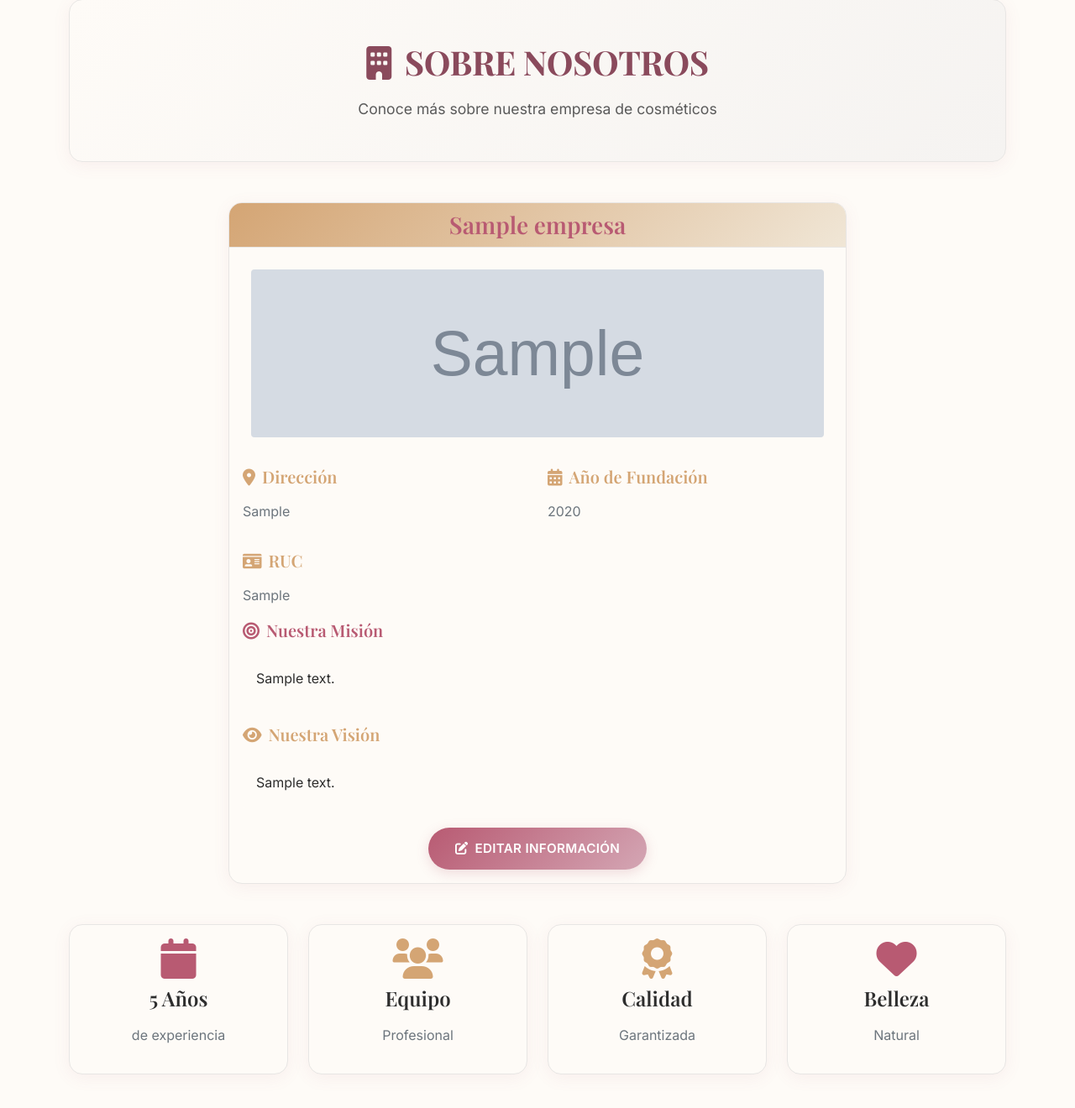
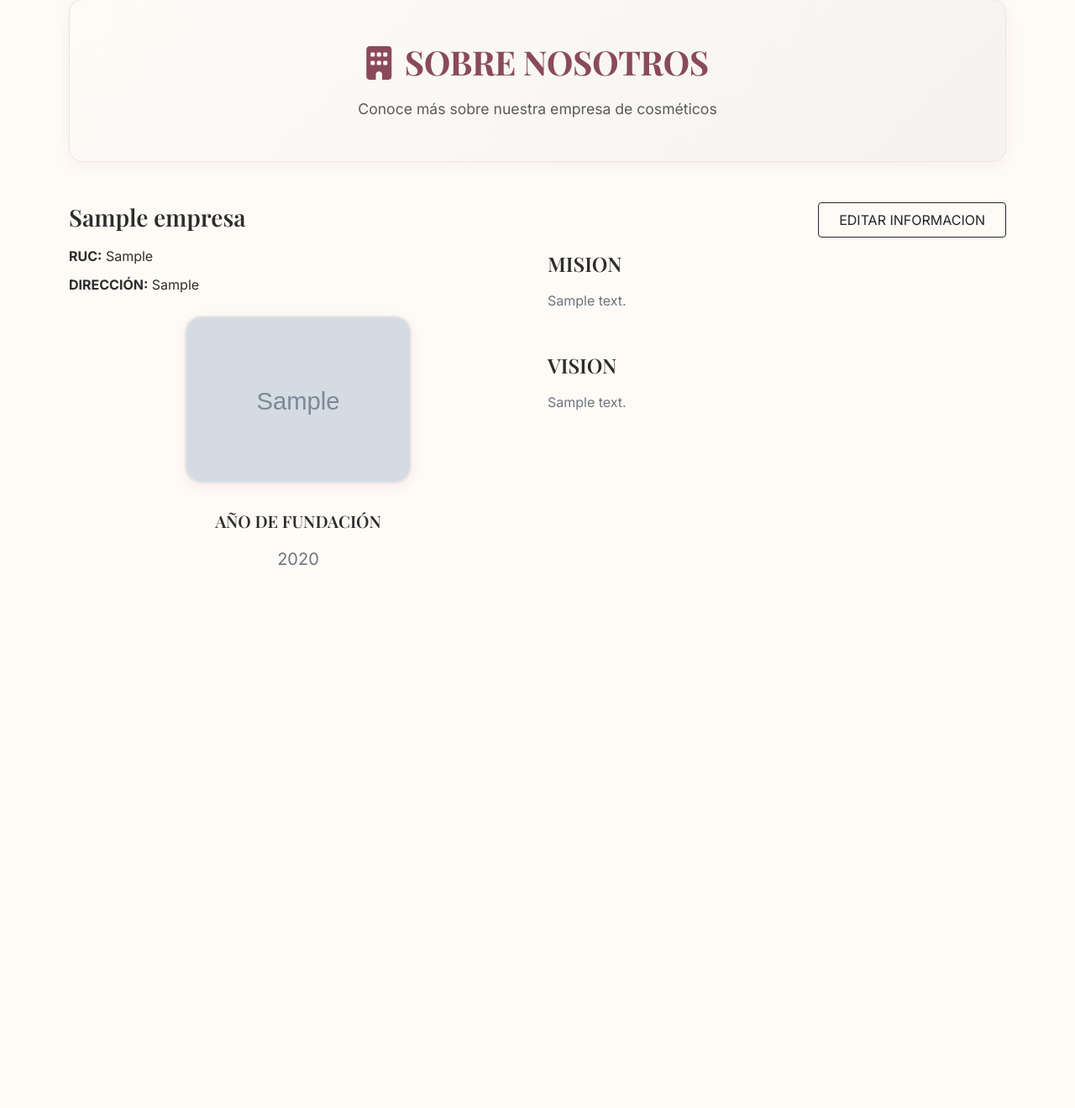
Before and after one commit to anntnzrb/sist-cosm, a Django app: page /nosotros/ in a window 1280 px wide. Shown: the part 190-1510 px from the top of the page at 84% size. After the commit the page ends 864 px from the top, so only its background shows below. Run offline with Django 5.2, Linux system fonts and the light colour scheme; tables that the repository leaves empty hold one stand-in row (values such as "Sample post"); grey boxes marked "Sample" are stand-in pictures; some libraries are stand-ins or nearby versions.

Commit message:
feat: redesign nosotros page layout and improve company image display
- Restructure nosotros detail page to match wireframe specification
- Implement two-column layout: company info/image vs mission/vision
- Add flexible company image container that adapts to any image format
- Update company data with professional content for cosmetics business
- Remove statistics cards and simplify page structure

```diff
--- a/static/css/cosmetics-theme.css
+++ b/static/css/cosmetics-theme.css
@@ -472,3 +472,27 @@ h1, h2, h3, h4, h5, h6 {
     color: var(--cosmetics-text-secondary);
     font-weight: 500;
 }
+
+/* Company Image Styles */
+.empresa-image-container {
+    display: inline-block;
+    max-width: 300px;
+    max-height: 200px;
+    margin: 0 auto;
+    position: relative;
+    overflow: hidden;
+    border-radius: 20px;
+    border: 2px solid var(--cosmetics-light-gray);
+    background-color: var(--cosmetics-cream);
+    box-shadow: 0 4px 15px rgba(180, 90, 114, 0.1);
+}
+
+.empresa-image {
+    width: 100%;
+    height: auto;
+    max-width: 300px;
+    max-height: 200px;
+    object-fit: contain;
+    object-position: center;
+    display: block;
+}
--- a/templates/base.html
+++ b/templates/base.html
@@ -16,7 +16,7 @@
     <!-- FontAwesome Icons -->
     <link rel="stylesheet" href="https://cdnjs.cloudflare.com/ajax/libs/font-awesome/6.0.0/css/all.min.css">
     <!-- Custom CSS -->
-    <link href="{% static 'css/cosmetics-theme.css' %}?v=11" rel="stylesheet">
+    <link href="{% static 'css/cosmetics-theme.css' %}?v=14" rel="stylesheet">
 
     {% block extra_css %}{% endblock %}
 </head>
--- a/templates/empresa/detail.html
+++ b/templates/empresa/detail.html
@@ -10,106 +10,54 @@
 </div>
 
 <div class="row">
-    <div class="col-md-8 mx-auto">
-        <div class="card card-cosmetic">
-            <div class="card-header text-center">
-                <h3 class="mb-0 text-cosmetics-pink">{{ empresa.nombre }}</h3>
+    <!-- Left Column: Company Info, Image, and Founding Year -->
+    <div class="col-md-6">
+        <!-- Company Basic Info -->
+        <div class="mb-4">
+            <h3 class="text-cosmetics-charcoal mb-3">{{ empresa.nombre }}</h3>
+            <div class="mb-2">
+                <strong>RUC:</strong> {{ empresa.ruc }}
+            </div>
+            <div class="mb-3">
+                <strong>DIRECCIÓN:</strong> {{ empresa.direccion }}
+            </div>
         </div>
 
-            <div class="card-body">
+        <!-- Company Image -->
         {% if empresa.imagen %}
             <div class="text-center mb-4">
-                        <img src="{{ empresa.imagen.url }}" alt="{{ empresa.nombre }}" class="img-fluid rounded" style="max-height: 300px;">
+                <div class="empresa-image-container">
+                    <img src="{{ empresa.imagen.url }}" alt="{{ empresa.nombre }}" class="empresa-image">
+                </div>
             </div>
         {% endif %}
 
-                <div class="row">
-                    <div class="col-md-6 mb-3">
-                        <h5 class="text-cosmetics-gold">
-                            <i class="fas fa-map-marker-alt me-2"></i>Dirección
-                        </h5>
-                        <p class="text-muted">{{ empresa.direccion }}</p>
-                    </div>
-
-                    <div class="col-md-6 mb-3">
-                        <h5 class="text-cosmetics-gold">
-                            <i class="fas fa-calendar-alt me-2"></i>Año de Fundación
-                        </h5>
-                        <p class="text-muted">{{ empresa.anio_fundacion }}</p>
+        <!-- Founding Year -->
+        <div class="text-center">
+            <h5 class="text-cosmetics-charcoal">AÑO DE FUNDACIÓN</h5>
+            <p class="text-muted fs-5">{{ empresa.anio_fundacion }}</p>
         </div>
     </div>
 
-                <div class="mb-3">
-                    <h5 class="text-cosmetics-gold">
-                        <i class="fas fa-id-card me-2"></i>RUC
-                    </h5>
-                    <p class="text-muted">{{ empresa.ruc }}</p>
+    <!-- Right Column: Edit Button, Mission, and Vision -->
+    <div class="col-md-6">
+        <!-- Edit Button -->
+        <div class="text-end mb-3">
+            <a href="{% url 'empresa:update' %}" class="btn btn-outline-dark px-4 py-2">
+                EDITAR INFORMACION
+            </a>
         </div>
 
-                <div class="mb-4">
-                    <h5 class="text-cosmetics-pink">
-                        <i class="fas fa-bullseye me-2"></i>Nuestra Misión
-                    </h5>
-                    <div class="p-3 rounded" style="background-color: var(--cosmetics-nude);">
-                        <p class="mb-0">{{ empresa.mision }}</p>
-                    </div>
+        <!-- Mission -->
+        <div class="mb-5">
+            <h4 class="text-cosmetics-charcoal mb-3">MISION</h4>
+            <p class="text-muted">{{ empresa.mision }}</p>
         </div>
 
+        <!-- Vision -->
         <div class="mb-4">
-                    <h5 class="text-cosmetics-rose-gold">
-                        <i class="fas fa-eye me-2"></i>Nuestra Visión
-                    </h5>
-                    <div class="p-3 rounded" style="background-color: var(--cosmetics-cream);">
-                        <p class="mb-0">{{ empresa.vision }}</p>
-                    </div>
-                </div>
-
-                <div class="text-center">
-                    <a href="{% url 'empresa:update' %}" class="btn btn-cosmetics-primary btn-lg">
-                        <i class="fas fa-edit me-2"></i>EDITAR INFORMACIÓN
-                    </a>
-                </div>
-            </div>
-        </div>
-    </div>
-</div>
-
-<!-- Company Statistics -->
-<div class="row mt-5">
-    <div class="col-md-3 mb-3">
-        <div class="card card-cosmetic text-center">
-            <div class="card-body">
-                <i class="fas fa-calendar text-cosmetics-pink fa-3x mb-2"></i>
-                <h4 class="text-cosmetics-charcoal">{{ empresa.anos_experiencia }} Años</h4>
-                <p class="text-muted">de experiencia</p>
-            </div>
-        </div>
-    </div>
-    <div class="col-md-3 mb-3">
-        <div class="card card-cosmetic text-center">
-            <div class="card-body">
-                <i class="fas fa-users text-cosmetics-gold fa-3x mb-2"></i>
-                <h4 class="text-cosmetics-charcoal">Equipo</h4>
-                <p class="text-muted">Profesional</p>
-            </div>
-        </div>
-    </div>
-    <div class="col-md-3 mb-3">
-        <div class="card card-cosmetic text-center">
-            <div class="card-body">
-                <i class="fas fa-award text-cosmetics-rose-gold fa-3x mb-2"></i>
-                <h4 class="text-cosmetics-charcoal">Calidad</h4>
-                <p class="text-muted">Garantizada</p>
-            </div>
-        </div>
-    </div>
-    <div class="col-md-3 mb-3">
-        <div class="card card-cosmetic text-center">
-            <div class="card-body">
-                <i class="fas fa-heart text-cosmetics-pink fa-3x mb-2"></i>
-                <h4 class="text-cosmetics-charcoal">Belleza</h4>
-                <p class="text-muted">Natural</p>
-            </div>
+            <h4 class="text-cosmetics-charcoal mb-3">VISION</h4>
+            <p class="text-muted">{{ empresa.vision }}</p>
         </div>
     </div>
 </div>
```
Lines whose indentation alone changed are shown as unchanged.
